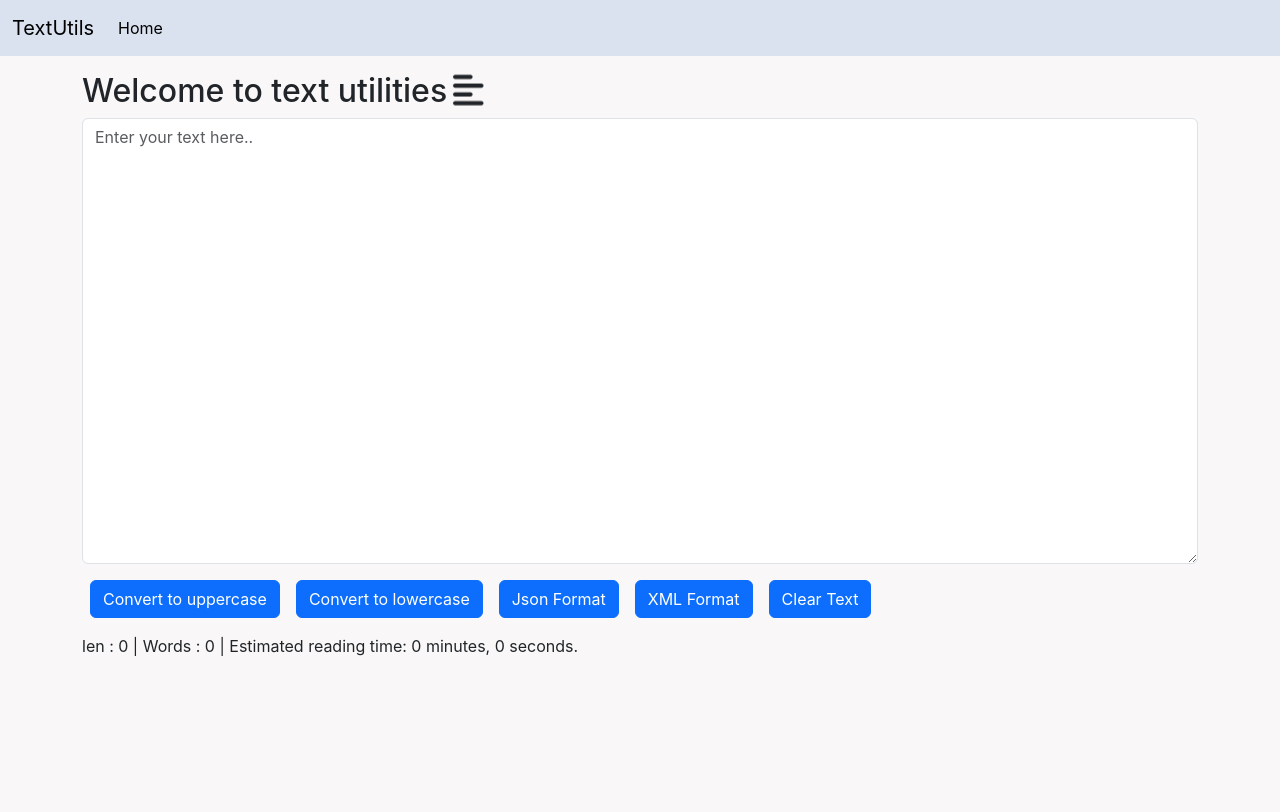
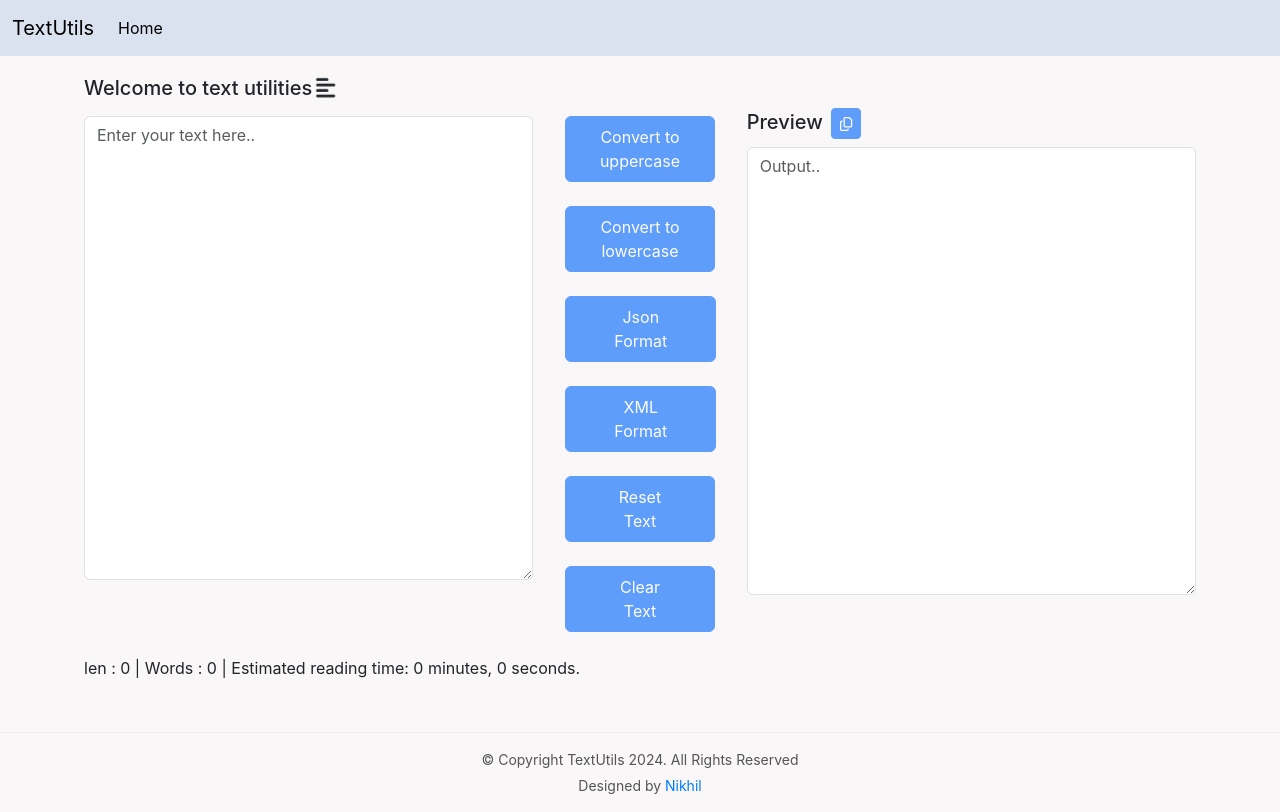
Before and after one commit to nick3948/TextUtils, a React (Create React App) app: page / in a window 1280 px wide. Built offline with nearby package versions, Linux system fonts and the light colour scheme.

Commit message:
design changed, added footer, added toaster, added copy and reset functionality.

```diff
--- a/package.json
+++ b/package.json
@@ -16,6 +16,7 @@
     "react": "^18.2.0",
     "react-dom": "^18.2.0",
     "react-scripts": "5.0.1",
+    "react-toastify": "^10.0.5",
     "web-vitals": "^2.1.4",
     "xml-formatter": "^3.6.2",
     "yup": "^1.4.0"
--- a/public/index.html
+++ b/public/index.html
@@ -7,12 +7,19 @@
   <meta name="viewport" content="width=device-width, initial-scale=1" />
   <meta name="theme-color" content="#000000" />
   <meta name="description" content="Web site created using create-react-app" />
-
+  <meta name="viewport" content="width=device-width, initial-scale=1.0">
   <link rel="manifest" href="%PUBLIC_URL%/manifest.json" />
   <link href="https://cdn.jsdelivr.net/npm/bootstrap@5.3.3/dist/css/bootstrap.min.css" rel="stylesheet"
     integrity="sha384-QWTKZyjpPEjISv5WaRU9OFeRpok6YctnYmDr5pNlyT2bRjXh0JMhjY6hW+ALEwIH" crossorigin="anonymous">
-
   <title>TextUtils</title>
+  <style>
+    .container {
+      width: 90%;
+      max-width: 1800px;
+      margin: 0 auto;
+      padding: 20px;
+    }
+  </style>
 </head>
 
 <body>
--- a/src/App.js
+++ b/src/App.js
@@ -1,4 +1,5 @@
 import "./App.css";
+import Footer from "./Components/Footer";
 import Navbar from "./Components/Navbar";
 import TextForm from "./Components/TextForm";
 
@@ -7,6 +8,7 @@ function App() {
     <>
       <Navbar navTitle="TextUtils" navEle1="Home" navEle1Link="/" />
       <TextForm heading="Welcome to text utilities" />
+      <Footer />
     </>
   );
 }
--- /dev/null
+++ b/src/Components/Footer.js
@@ -0,0 +1,11 @@
+import React from 'react'
+
+export default function Footer() {
+    return (
+        <div style={{ textAlign: "center", bottom: "0", width: "100%" }}>
+            <hr style={{ borderColor: "#ccc", borderWidth: "0.3px" }} />
+            <p style={{ fontSize: "14px", color: "#555", marginBottom: "5px" }}>© Copyright TextUtils 2024. All Rights Reserved</p>
+            <p style={{ fontSize: "14px", color: "#555" }}>Designed by <a target="_blank" rel='noreferrer' href="https://www.linkedin.com/in/nikhil-kumar-gattu-a315a1184/" style={{ color: "#007bff", textDecoration: "none" }}>Nikhil</a></p>
+        </div>
+    )
+}
--- a/src/Components/TextForm.js
+++ b/src/Components/TextForm.js
@@ -1,7 +1,10 @@
-import React, { useState } from "react";
+import React, { useState, useRef, useEffect } from "react";
 import xmlFormatter from 'xml-formatter';
 import { FontAwesomeIcon } from '@fortawesome/react-fontawesome';
 import { faAlignLeft } from '@fortawesome/free-solid-svg-icons';
+import { faCopy } from '@fortawesome/free-regular-svg-icons';
+import { Bounce, ToastContainer, toast } from 'react-toastify';
+import 'react-toastify/dist/ReactToastify.css';
 
 /*
 In this component i have learned about state(Components need to “remember” things: the current input value, the current image,
@@ -13,6 +16,8 @@ export default function TextForm(props) {
     // text = "Hello there.." //Wrong way to change the state
     // setText("Hello there..") //Correct way to change the state
     const [errorMessage, setErrorMessage] = useState("");
+    const [outputText, setOutputText] = useState('');
+    const textareaRef = useRef(null);
     const wordCount = text.trim().split(/\s+/).filter(Boolean).length;
     const readingTimeMinutes = Math.floor(wordCount * 0.005);
     const remainingSeconds = Math.ceil((wordCount * 0.005 - readingTimeMinutes) * 60);
@@ -20,18 +25,18 @@ export default function TextForm(props) {
     const handleUpClick = () => {
         setErrorMessage("");
         let upperCaseText = text.toUpperCase();
-        setText(upperCaseText)
+        setOutputText(upperCaseText)
     }
 
     const handleLowClick = () => {
         setErrorMessage("");
         let lowerCaseText = text.toLowerCase();
-        setText(lowerCaseText)
+        setOutputText(lowerCaseText)
     }
 
     const handleJson = () => {
         try {
-            setText(JSON.stringify(JSON.parse(text), null, 4))
+            setOutputText(JSON.stringify(JSON.parse(text), null, 4))
             setErrorMessage("");
         } catch (error) {
             setErrorMessage("Invalid Json - Unable to parse!");
@@ -40,7 +45,7 @@ export default function TextForm(props) {
 
     const handleXml = () => {
         try {
-            setText(xmlFormatter(text))
+            setOutputText(xmlFormatter(text))
             setErrorMessage("");
         } catch (error) {
             setErrorMessage("Invalid XML - Unable to parse!");
@@ -49,7 +54,33 @@ export default function TextForm(props) {
 
     const handleClear = () => {
         setErrorMessage("");
+        setOutputText("")
         setText("")
+        if (textareaRef.current) {
+            textareaRef.current.value = "";
+        }
+    }
+
+    const handleCopy = () => {
+        navigator.clipboard.writeText(text)
+            .then(() => { // we write in this way to display toast in react.
+                toast.success('Text copied successfully!', {
+                    position: "bottom-right",
+                    autoClose: 3000,
+                    hideProgressBar: false,
+                    closeOnClick: true,
+                    pauseOnHover: true,
+                    draggable: true,
+                    progress: undefined,
+                    theme: "light",
+                    transition: Bounce,
+                });
+            })
+            .catch((error) => setErrorMessage("Unable to copy content!!"));
+    }
+
+    const handleReset = () => {
+        setOutputText(text)
     }
 
     const handleOnChange = (event) => {
@@ -58,31 +89,71 @@ export default function TextForm(props) {
 
     return (
         <>
-            <div className="container my-3">
-                <h2>{props.heading} <FontAwesomeIcon icon={faAlignLeft} beat size="sm" /></h2>{/* To display icon */}
+            <div className="container">
+                <div className="row">
+                    <h5>{props.heading} <FontAwesomeIcon icon={faAlignLeft} beat size="sm" /></h5>{/* To display icon */}
+                    <div className="col-md-5">
+                        <div className="mb-3 my-2">
                             <ErrorDisplay error={errorMessage} />{/* created a function based component to get error displayed */}
-                <div className="mb-3">
-                    <textarea className="form-control" placeholder="Enter your text here.." id="myBox" rows="18" value={text} onChange={handleOnChange}></textarea>
+                            <textarea style={{ height: "58vh", maxHeight: "66vh", minHeight: "50vh", minWidth: "50vh" }} ref={textareaRef} className="form-control" placeholder="Enter your text here.." id="inputArea" onChange={handleOnChange}></textarea>
                         </div>
-                <button className="btn btn-primary mx-2" onClick={handleUpClick}>Convert to uppercase</button>
-                <button className="btn btn-primary mx-2" onClick={handleLowClick}>Convert to lowercase</button>
-                <button className="btn btn-primary mx-2" onClick={handleJson}>Json Format</button>
-                <button className="btn btn-primary mx-2" onClick={handleXml}>XML Format</button>
-                <button className="btn btn-primary mx-2" onClick={handleClear}>Clear Text</button>
                     </div>
-            <div className="container my-3">
+
+                    <div className="col-md-2 text-center">
+                        <div className="my-2">
+                            <button className="btn px-3 py-2 btn-primary mx-2" disabled={!text.trim()} onClick={handleUpClick}>Convert to uppercase</button>
+                        </div>
+                        <div className="my-4">
+                            <button className="btn px-3 py-2 btn-primary mx-2" disabled={!text.trim()} onClick={handleLowClick}>Convert to lowercase</button>
+                        </div>
+                        <div className="my-4">
+                            <button className="btn px-5 py-2 btn-primary mx-2" disabled={!text.trim()} onClick={handleJson}>Json Format</button>
+                        </div>
+                        <div className="my-4">
+                            <button className="btn px-5 py-2 btn-primary mx-2" disabled={!text.trim()} onClick={handleXml}>XML Format</button>
+                        </div>
+                        <div className="my-4">
+                            <button className="btn px-5 py-2 btn-primary mx-2" disabled={!text.trim()} onClick={handleReset}>Reset Text</button>
+                        </div>
+                        <div className="my-4">
+                            <button className="btn px-5 py-2 btn-primary mx-2" disabled={!text.trim()} onClick={handleClear}>Clear Text</button>
+                        </div>
+                    </div>
+
+                    <div className="col-md-5">
+                        <h5>Preview<button id="liveToastBtn" className="btn btn-primary btn-sm mx-2" disabled={!text.trim()} onClick={handleCopy}><FontAwesomeIcon icon={faCopy} /></button></h5>
+                        <textarea style={{ resize: 'both', height: "56vh", maxHeight: "62vh", maxWidth: "85vh", minHeight: "47vh", minWidth: "50vh" }} value={outputText} readOnly className="form-control" id="outputArea" placeholder="Output.."></textarea>
+                        <ToastContainer />
+                    </div>
                     <p>len : {text.length}  |  Words : {wordCount}  |  Estimated reading time: {readingTimeMinutes} minutes, {remainingSeconds} seconds.</p>
+                </div>
             </div>
         </>
     );
 }
 
 function ErrorDisplay(props) {
+    const [visible, setVisible] = useState(true);
+
+    useEffect(() => {
+        let timeout;
+        if (props.error) {
+            setVisible(true);
+            timeout = setTimeout(() => {
+                setVisible(false);
+            }, 2000);
+        }
+
+        return () => {
+            clearTimeout(timeout);
+        };
+    }, [props.error]);
     return (
         <>
-            {props.error && (
-                <div className="container my-3">
-                    <div className="alert alert-danger d-flex align-items-center" role="alert">
+            {visible && props.error && (
+                <div className="position-relative">
+                    <div className="position-absolute top-0 start-0 translate-middle p-2">
+                        <div className="alert alert-danger d-flex align-items-center" role="alert" style={{ padding: '0.5rem', fontSize: '0.875rem', left: "355px", top: "50px" }}>
                             <svg xmlns="http://www.w3.org/2000/svg" className="bi bi-exclamation-triangle-fill flex-shrink-0 me-2" viewBox="0 0 16 16" width="16"
                                 height="16" role="img" aria-label="Warning:">
                                 <path d="M8.982 1.566a1.13 1.13 0 0 0-1.96 0L.165 13.233c-.457.778.091 1.767.98 1.767h13.713c.889 0 1.438-.99.98-1.767L8.982 1.566zM8 5c.535 0 .954.462.9.995l-.35 3.507a.552.552 0 0 1-1.1 0L7.1 5.995A.905.905 0 0 1 8 5zm.002 6a1 1 0 1 1 0 2 1 1 0 0 1 0-2z" />
@@ -92,6 +163,8 @@ function ErrorDisplay(props) {
                             </div>
                         </div>
                     </div>
+                </div>
             )}
-        </>);
+        </>
+    );
 }
```
Also changed, not shown: 1 other file (tests, documents, lock files or other folders). Lines whose indentation alone changed are shown as unchanged.
